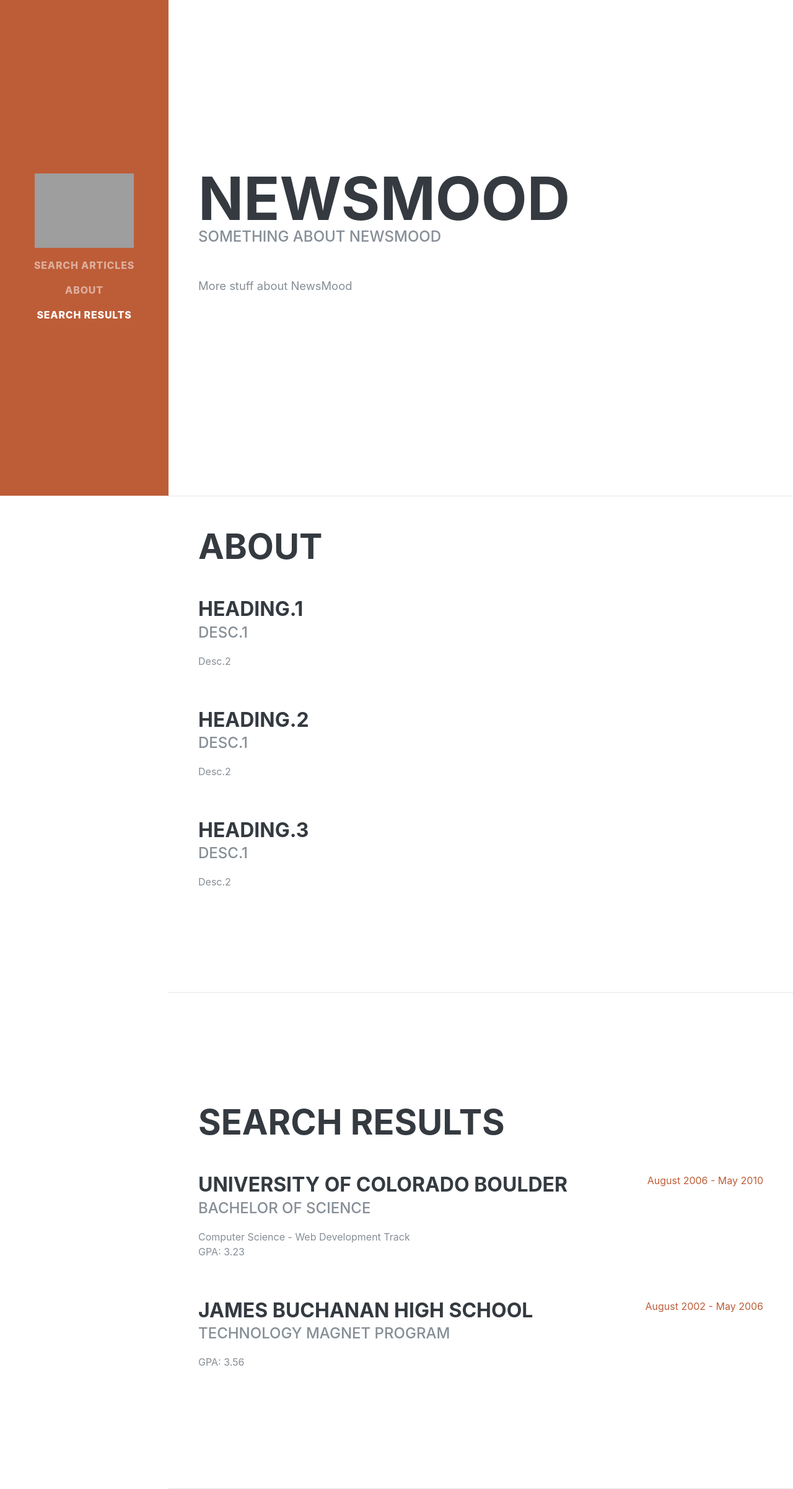
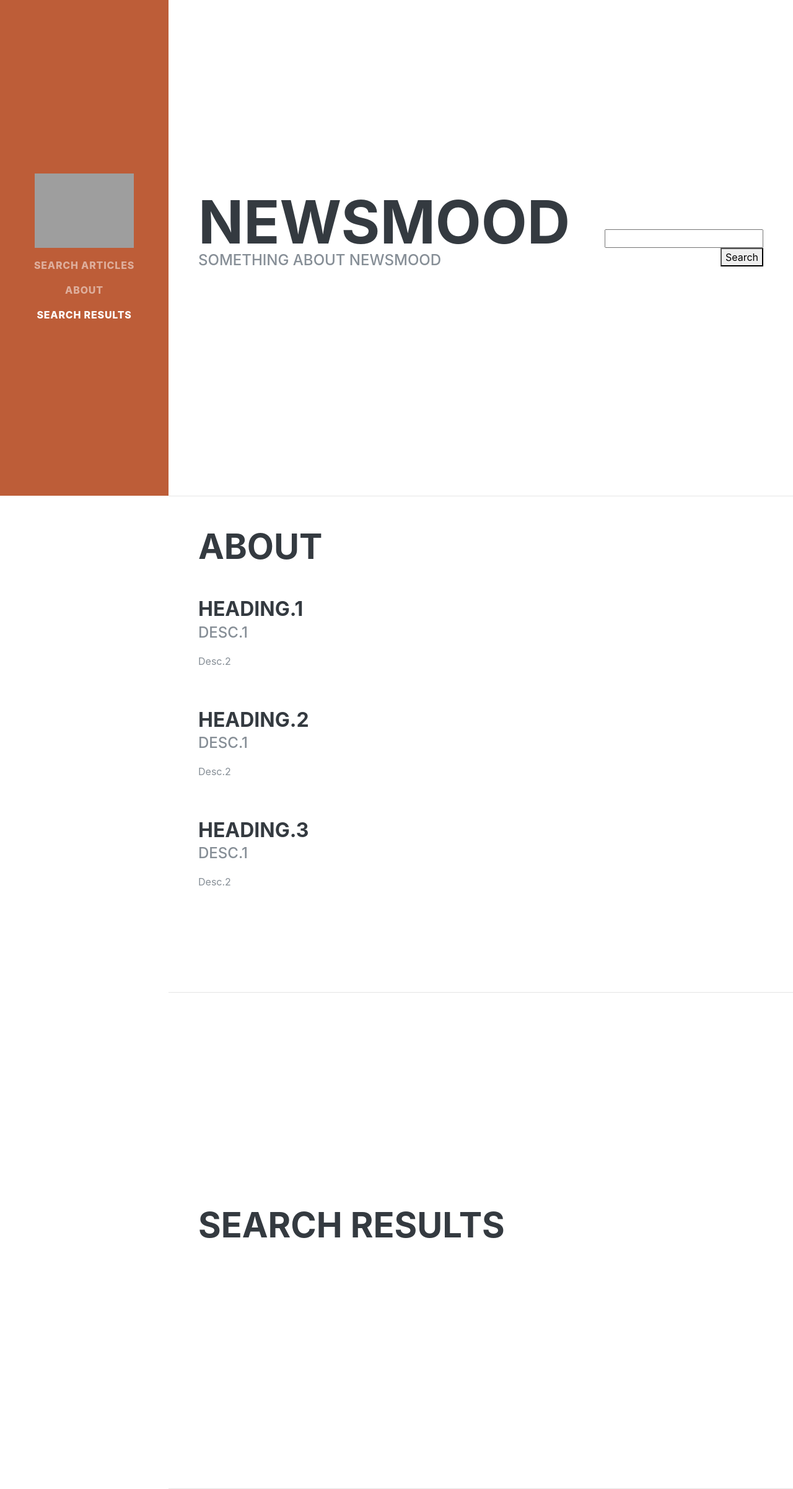
Before and after one commit to johndunaske/SteelHacks2019, a Flask app: page / in a window 1280 px wide. Shown: the whole page at 62% size. Run offline with Flask 2, Linux system fonts and the light colour scheme; some libraries are stand-ins or nearby versions; some web fonts are replaced; grey boxes are pictures that could not be loaded.

Commit message:
Update index.html

```diff
--- a/templates/index.html
+++ b/templates/index.html
@@ -62,7 +62,10 @@
       <div class="w-100">
         <h1 class="mb-0">NewsMood</h1>
         <div class="subheading mb-5">Something about NewsMood</div>
-        <p class="lead mb-5">More stuff about NewsMood</p>
+      </div>
+      <div class="resume-date text-md-right">
+        <input id="searchtextbox" type="text" name="searchstring" class="textbox">
+        <button onclick="run(document.getElementById('searchtextbox').value)" type="button" id="publication" class="styled">Search</button>
       </div>
     </section>
 
@@ -104,28 +107,8 @@
       <div class="w-100">
         <h2 class="mb-5">Search Results</h2>
 
-        <div class="resume-item d-flex flex-column flex-md-row justify-content-between mb-5">
-          <div class="resume-content">
-            <h3 class="mb-0">University of Colorado Boulder</h3>
-            <div class="subheading mb-3">Bachelor of Science</div>
-            <div>Computer Science - Web Development Track</div>
-            <p>GPA: 3.23</p>
-          </div>
-          <div class="resume-date text-md-right">
-            <span class="text-primary">August 2006 - May 2010</span>
-          </div>
-        </div>
-
-        <div class="resume-item d-flex flex-column flex-md-row justify-content-between">
-          <div class="resume-content">
-            <h3 class="mb-0">James Buchanan High School</h3>
-            <div class="subheading mb-3">Technology Magnet Program</div>
-            <p>GPA: 3.56</p>
-          </div>
-          <div class="resume-date text-md-right">
-            <span class="text-primary">August 2002 - May 2006</span>
-          </div>
-        </div>
+        <div id="tConnotation"></div>
+        <div id="tPercentage"></div>
 
       </div>
     </section>
```
